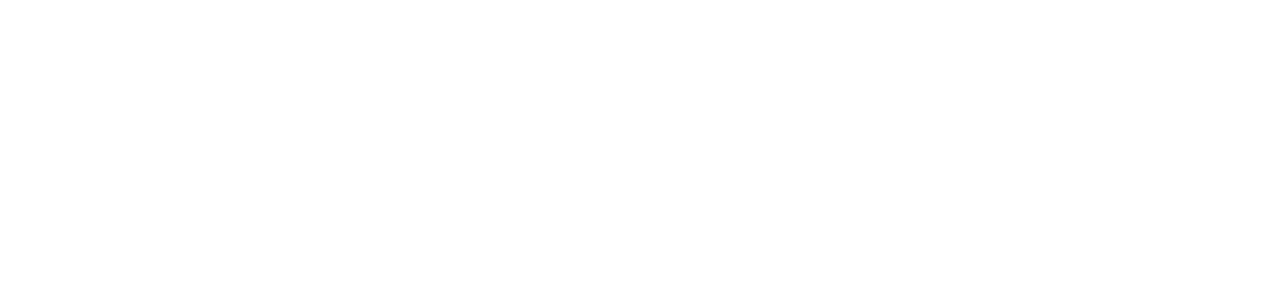
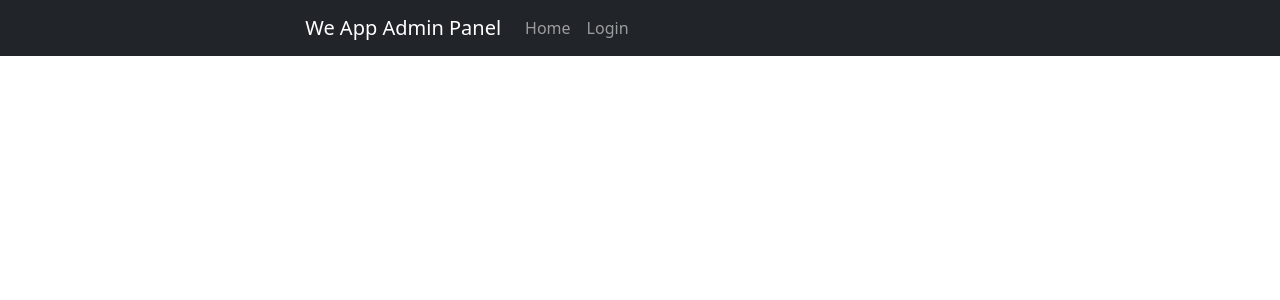
Before and after one commit to satvik-2-9/we-admin-2, a React (Create React App) app: page / in a window 1280 px wide. Shown: the top 300 px of the page. Built offline with nearby package versions, Linux system fonts and the light colour scheme.

Commit message:
custodial wallet complete?

```diff
--- a/src/App.js
+++ b/src/App.js
@@ -9,6 +9,9 @@
   return (
     <div className="App">
       <Router>
+        <Route path="/">
+          <Header></Header>
+        </Route>
         <Route path="/login">
           <Header></Header>
           <Login></Login>
```
